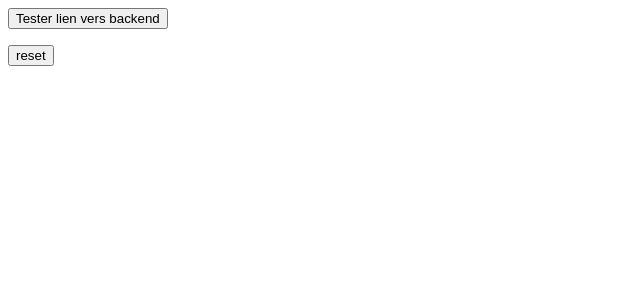
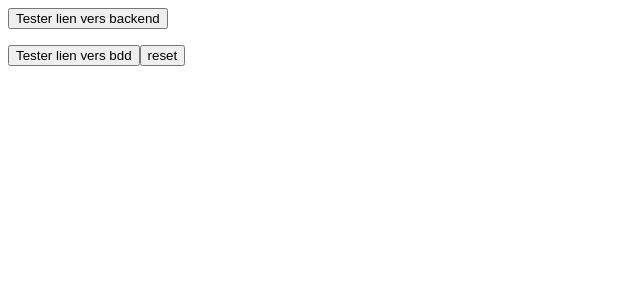
Before and after one commit to RonanGir/skill-up-front, an Angular app: page / in a window 1280 px wide. Shown: the top 300 px of the page, without its empty margins (0-640 px from the left). Built offline with nearby package versions, Linux system fonts and the light colour scheme.

Commit message:
test db connection with users

```diff
--- a/src/app/app.component.html
+++ b/src/app/app.component.html
@@ -1,4 +1,9 @@
 <button (click)="onTestBack()">Tester lien vers backend</button>
 <p>{{ response }}</p>
+<button (click)="onGetUsers()">Tester lien vers bdd</button>
+<ul *ngFor="let user of users">
+    <li>{{user.username}}</li>
+</ul>
 <button (click)="onReset()">reset</button>
+
 <router-outlet></router-outlet>
--- a/src/app/app.component.ts
+++ b/src/app/app.component.ts
@@ -11,13 +11,14 @@ export class AppComponent {
   title = 'skill-up-front';
   apiUrl = environment.apiUrl;
   response: String = '';
+  users: any[];
 
   constructor(private http: HttpClient) {
-
   }
 
   onReset() {
     this.response = '';
+    this.users = [];
   }
 
   onTestBack() {
@@ -30,4 +31,14 @@ export class AppComponent {
       }
     )
   }
+
+
+  onGetUsers() {
+    this.http.get(this.apiUrl + '/users').subscribe(
+      (users: any[]) => {
+        this.users = users;
+      }
+    );
+  }
+
 }
```
